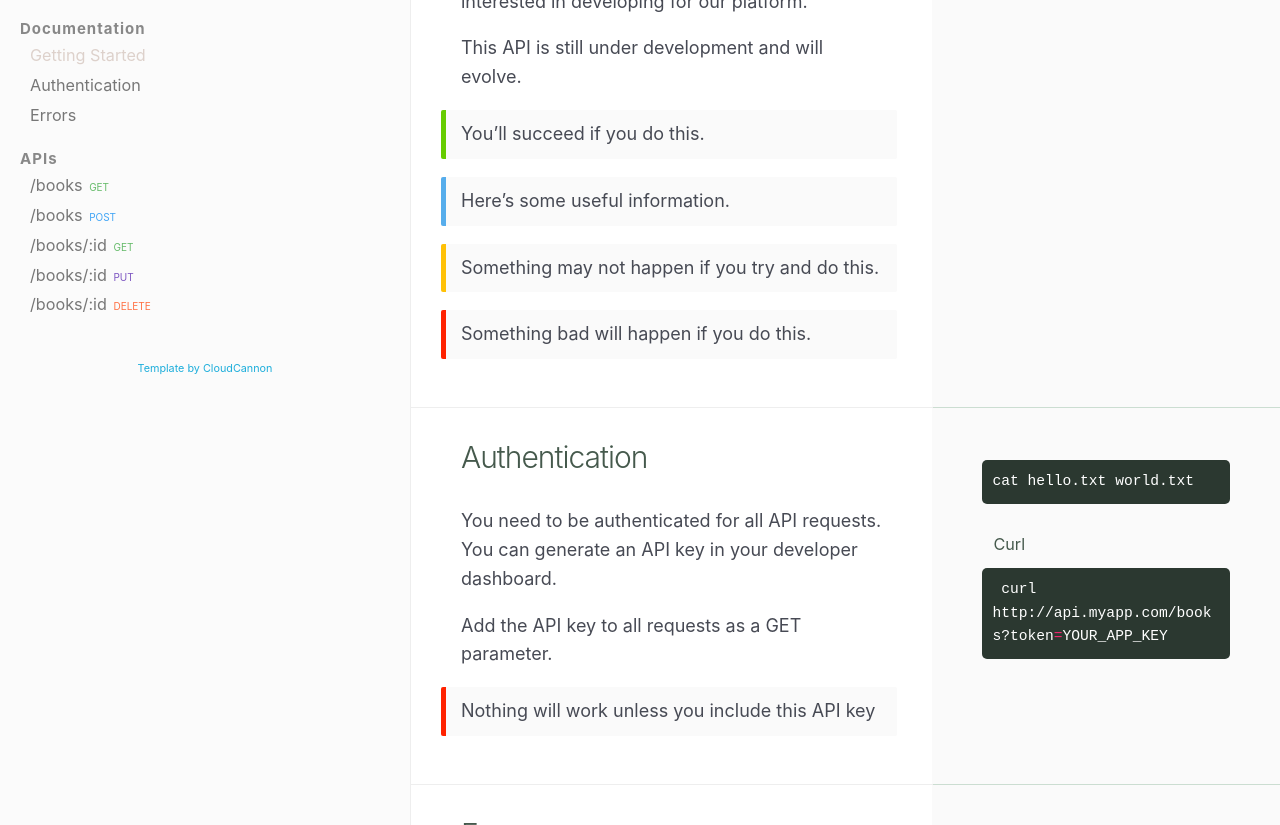
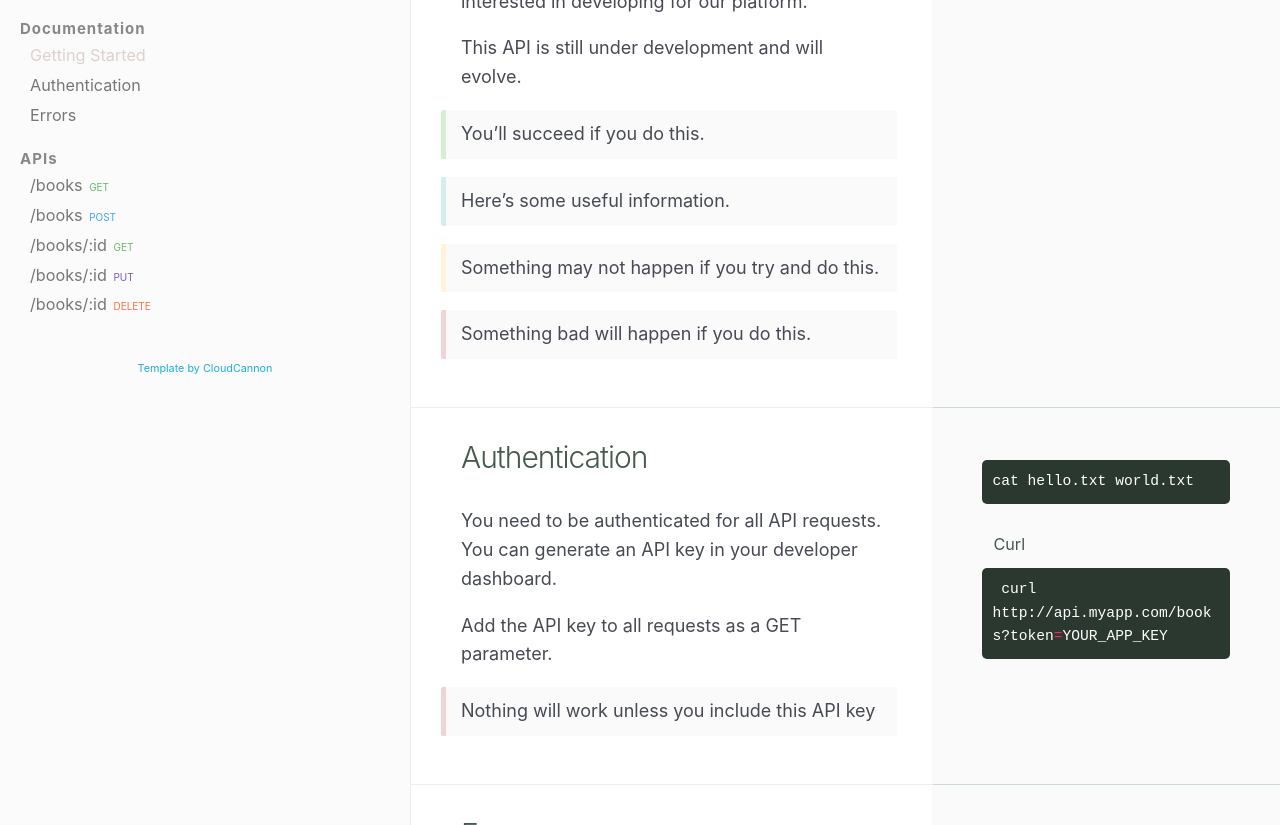
Before and after one commit to bucknor2/gg, a Jekyll site: the page built from index.html, in a window 1280 px wide and 1400 px high. Shown: the part 187-1012 px from the top of the window. Built offline with Jekyll 4.4.1, drawn with Linux system fonts in a browser that asks for light colours; nearby versions of some CDN libraries.

Commit message:
Update _main.scss

```diff
--- a/_sass/_main.scss
+++ b/_sass/_main.scss
@@ -277,19 +277,19 @@ hr {
 }
 
 .warning {
-    border-color: #ffc107;
+    border-color: #fff3d9;
 }
 
 .info {
-	border-color: #56ADEC;
+	border-color: #d3efec;
 }
 
 .error {
-	border-color: #F20;
+	border-color: #efd3d6;
 }
 
 .success {
-	border-color: #6c0;
+	border-color: #d6efd3;
 }
 
 .doc-content {
```
